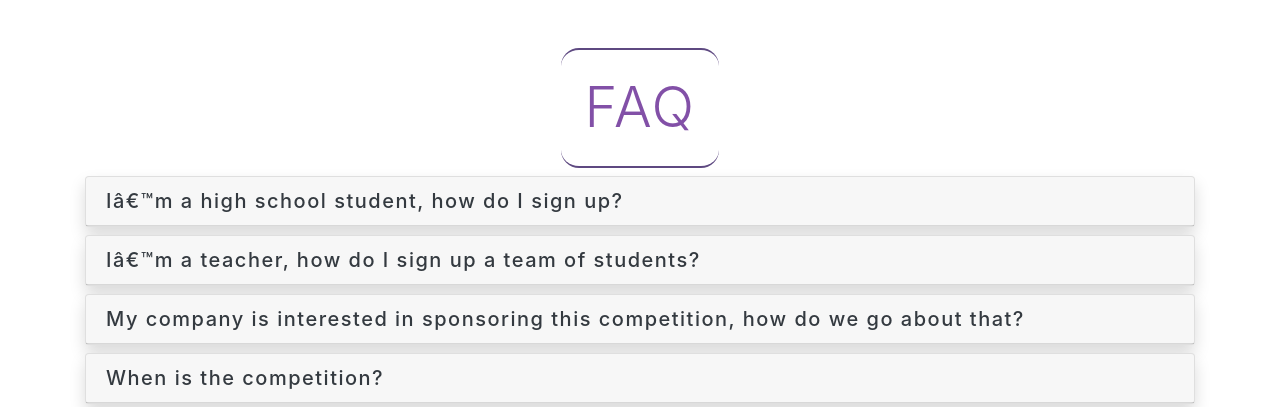
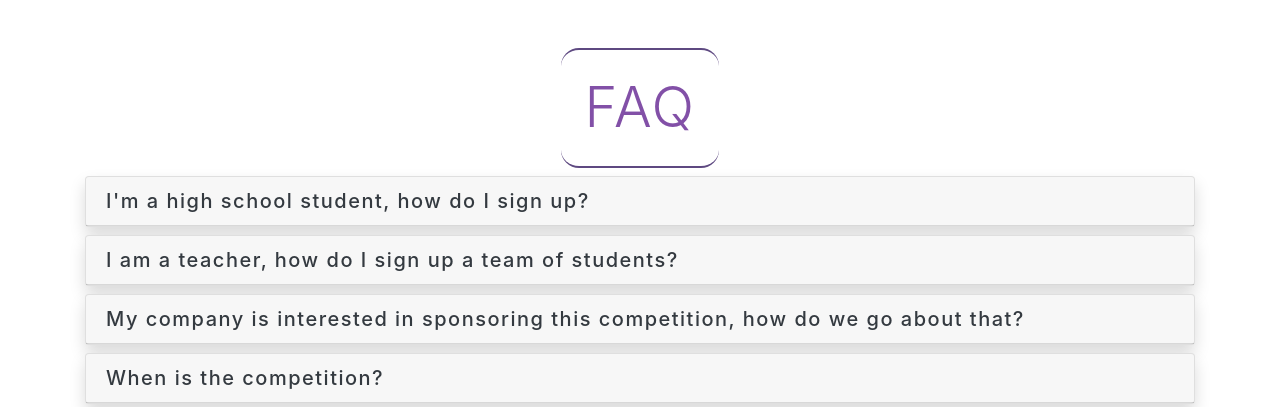
Before and after one commit to mdschnei/Industry4.0, a PHP site: page / in a window 1280 px wide. Shown: the part 3869-4276 px from the top of the page. Run offline with PHP 8.4, Linux system fonts and the light colour scheme.

Commit message:
Second Commit

```diff
--- a/index.html
+++ b/index.html
@@ -190,7 +190,7 @@
                 <!--COLLAPSE 1 -->
                 <div class="card mb-2 bg-white shadow">
                     <div class="card-header" role="tab" id="heading">
-                        <h5 class="mb-0"><a href="#collapse1" data-parent="#accordion" data-toggle="collapse" class="text-dark">I’m a high school student, how do I sign up?</a></h5>
+                        <h5 class="mb-0"><a href="#collapse1" data-parent="#accordion" data-toggle="collapse" class="text-dark">I'm a high school student, how do I sign up?</a></h5>
                     </div>
                     <div id="collapse1" class="collapse">
                         <div class="card-body">
@@ -202,7 +202,7 @@
                 <!-- COLLAPSE 2 -->
                 <div class="card mb-2 bg-white shadow">
                         <div class="card-header" role="tab" id="heading">
-                            <h5 class="mb-0"><a href="#collapse2" data-parent="#accordion" data-toggle="collapse" class="text-dark">I’m a teacher, how do I sign up a team of students?</a></h5>
+                            <h5 class="mb-0"><a href="#collapse2" data-parent="#accordion" data-toggle="collapse" class="text-dark">I am a teacher, how do I sign up a team of students?</a></h5>
                         </div>
                         <div id="collapse2" class="collapse">
                             <div class="card-body">
--- a/main.css
+++ b/main.css
@@ -8,7 +8,6 @@
 
     html
     {
-        font-family: 'Barlow Condensed';
         letter-spacing: 1.5px;
     }
 
```
